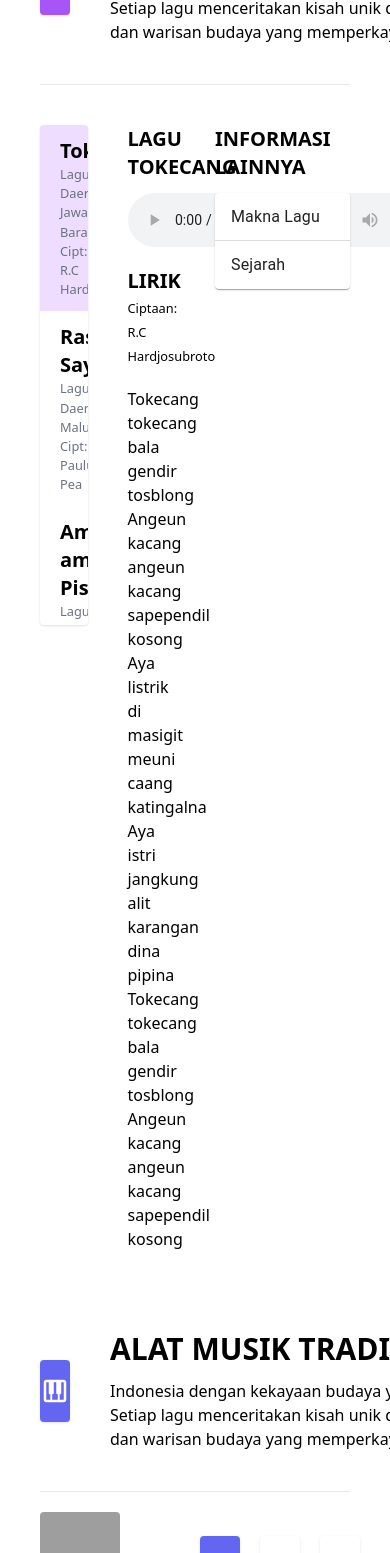
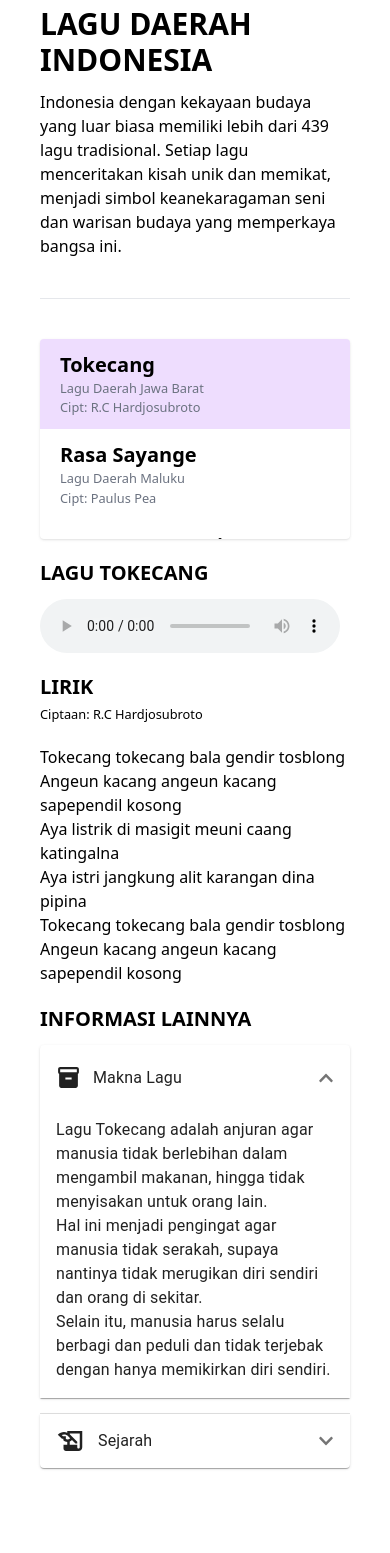
Before and after one commit to ilhamhafidz404/TECHCOMFEST_ALOPE-WarisanNusantara, a React (Create React App) app: page / in a window 390 px wide. Shown: the part 1750-3303 px from the top of the page. Built offline with nearby package versions, Linux system fonts and the light colour scheme; grey boxes are pictures that could not be loaded.

Commit message:
Melengkapi section lagu daerah

```diff
--- a/src/App.tsx
+++ b/src/App.tsx
@@ -1,6 +1,6 @@
 import React, { useState, useRef } from "react";
 import { BrowserRouter as Router, Routes, Route, Link } from "react-router-dom";
-import { FaBeer, FaHome, FaPause, FaPlay } from "react-icons/fa";
+import { FaBeer, FaChevronDown, FaHome, FaPause, FaPlay } from "react-icons/fa";
 import Button from "@mui/material/Button";
 import Accordion from "@mui/material/Accordion";
 import AccordionSummary from "@mui/material/AccordionSummary";
@@ -16,7 +16,11 @@ import ChevronLeftIcon from "./components/icons/chevronLeftIcon.jsx";
 import { GiMusicalScore } from "react-icons/gi";
 import { FaBowlFood } from "react-icons/fa6";
 import { GiHeartInside } from "react-icons/gi";
-import { MdOutlinePiano } from "react-icons/md";
+import {
+  MdInventory,
+  MdOutlineHistoryEdu,
+  MdOutlinePiano,
+} from "react-icons/md";
 import { FaLanguage } from "react-icons/fa";
 
 // pages
@@ -104,7 +108,8 @@ const songs = [
     creator: "R.C Hardjosubroto",
     song: "tokecang.mp3",
     history:
-      "Lagu Tokecang merupakan salah satu lagu tradisional dari Sunda, Jawa Barat, Indonesia. Meskipun tidak ada catatan yang pasti tentang sejarah lagu ini, lagu tradisional seperti Tokecang umumnya diwariskan secara lisan dari generasi ke generasi. Oleh karena itu, seringkali sulit untuk menentukan asal usul atau pencipta yang tepat untuk lagu-lagu tradisional seperti ini. Lagu Tokecang biasanya dinyanyikan dalam bahasa Sunda, dan liriknya menggambarkan suasana yang riang dan ceria. Lagu ini sering diiringi oleh tarian tradisional atau disertai dengan alat musik tradisional Sunda seperti angklung. Lagu-lagu tradisional seperti Tokecang merupakan bagian penting dari warisan budaya Indonesia. Mereka mencerminkan kekayaan budaya dan keindahan tradisi yang telah dijaga dan dilestarikan oleh masyarakat setempat selama bertahun-tahun. Meskipun mungkin sulit untuk menelusuri sejarah tepatnya, keberadaan lagu-lagu seperti Tokecang memainkan peran penting dalam memperkaya warisan budaya Indonesia.",
+      "Lagu Tokecang merupakan salah satu lagu tradisional dari Sunda, Jawa Barat, Indonesia. Meskipun tidak ada catatan yang pasti tentang sejarah lagu ini, lagu tradisional seperti Tokecang umumnya diwariskan secara lisan dari generasi ke generasi. Oleh karena itu, seringkali sulit untuk menentukan asal usul atau pencipta yang tepat untuk lagu-lagu tradisional seperti ini.<br /><br /> Lagu Tokecang biasanya dinyanyikan dalam bahasa Sunda, dan liriknya menggambarkan suasana yang riang dan ceria. Lagu ini sering diiringi oleh tarian tradisional atau disertai dengan alat musik tradisional Sunda seperti angklung. Meskipun mungkin sulit untuk menelusuri sejarah tepatnya, keberadaan lagu-lagu seperti Tokecang memainkan peran penting dalam memperkaya warisan budaya Indonesia.",
+    mean: "Lagu Tokecang adalah anjuran agar manusia tidak berlebihan dalam mengambil makanan, hingga tidak menyisakan untuk orang lain. <br/> Hal ini menjadi pengingat agar manusia tidak serakah, supaya nantinya tidak merugikan diri sendiri dan orang di sekitar.<br/> Selain itu, manusia harus selalu berbagi dan peduli dan tidak terjebak dengan hanya memikirkan diri sendiri.",
   },
   {
     name: "Rasa Sayange",
@@ -114,7 +119,8 @@ const songs = [
     creator: "Paulus Pea",
     song: "rasaSayange.mp3",
     history:
-      "Lagu Tokecang merupakan salah satu lagu tradisional dari Sunda, Jawa Barat, Indonesia. Meskipun tidak ada catatan yang pasti tentang sejarah lagu ini, lagu tradisional seperti Tokecang umumnya diwariskan secara lisan dari generasi ke generasi. Oleh karena itu, seringkali sulit untuk menentukan asal usul atau pencipta yang tepat untuk lagu-lagu tradisional seperti ini. Lagu Tokecang biasanya dinyanyikan dalam bahasa Sunda, dan liriknya menggambarkan suasana yang riang dan ceria. Lagu ini sering diiringi oleh tarian tradisional atau disertai dengan alat musik tradisional Sunda seperti angklung. Lagu-lagu tradisional seperti Tokecang merupakan bagian penting dari warisan budaya Indonesia. Mereka mencerminkan kekayaan budaya dan keindahan tradisi yang telah dijaga dan dilestarikan oleh masyarakat setempat selama bertahun-tahun. Meskipun mungkin sulit untuk menelusuri sejarah tepatnya, keberadaan lagu-lagu seperti Tokecang memainkan peran penting dalam memperkaya warisan budaya Indonesia.",
+      "Lagu ini seringkali dinyanyikan oleh anak-anak sebagai tanda suka cita. Lagu ini biasa juga dinyanyikan dalam suatu acara atau saat menyambut tamu.<br/><br/> Alkisah, lagu ini diciptakan oleh Paulus Pea. Paulus Pea sendiri adalah seorang putra daerah asli Indonesia. Pada awalnya, dia menciptakan lagu ini sebagai iringan saat sedang mengajar di dalam kelas, kemudian dia meminta para guru lainnya untuk menyanyikan lagu tersebut saat di depan kelas. Dari situlah lagu ini mulai diperdengarkan dari telinga ke telinga dan menjadi lagu daerah yang sampai saat ini masih lestari dan sering didengar. <br/><br/> Menurut Museum Nusantara, lagu Rasa Sayange pertama kali direkam di studio di daerah Solo pada 1962 menggunakan piringan hitam. Lagu itu direkam sebagai bagian dari souvenir Asian Games ke-4. Menariknya, hasil rekaman pertama itu masih tersimpan dengan rapi di Perum PNRI Cabang Surakarta hingga sekarang. Ini juga yang menjadi bukti bahwa lagu Rasa Sayange asli Indonesia",
+    mean: "‘Rasa Sayange’ merupakan lagu daerah Maluku yang tergolong dalam lagu anak-anak. Masyarakat Maluku secara turun-temurun menyanyikan lagu ini sebagai ungkapan kasih sayang kepada lingkungan sosial mereka. <br /> Liriknya merupakan pantun atau sajak yang dinyanyikan secara bersahutan. Pantunnya bisa kamu bikin sendiri lho, Toppers. Sampai sekarang ada berbagai versi pantun ‘Rasa Sayange’, namun tetap sesuai maksud dan tujuan dari lagu tersebut.",
   },
   {
     name: "Ampar-ampar Pisang",
@@ -124,7 +130,8 @@ const songs = [
     creator: "Paulus Pea AC",
     song: "amparAmparPisang.mp3",
     history:
-      "Lagu Tokecang merupakan salah satu lagu tradisional dari Sunda, Jawa Barat, Indonesia. Meskipun tidak ada catatan yang pasti tentang sejarah lagu ini, lagu tradisional seperti Tokecang umumnya diwariskan secara lisan dari generasi ke generasi. Oleh karena itu, seringkali sulit untuk menentukan asal usul atau pencipta yang tepat untuk lagu-lagu tradisional seperti ini. Lagu Tokecang biasanya dinyanyikan dalam bahasa Sunda, dan liriknya menggambarkan suasana yang riang dan ceria. Lagu ini sering diiringi oleh tarian tradisional atau disertai dengan alat musik tradisional Sunda seperti angklung. Lagu-lagu tradisional seperti Tokecang merupakan bagian penting dari warisan budaya Indonesia. Mereka mencerminkan kekayaan budaya dan keindahan tradisi yang telah dijaga dan dilestarikan oleh masyarakat setempat selama bertahun-tahun. Meskipun mungkin sulit untuk menelusuri sejarah tepatnya, keberadaan lagu-lagu seperti Tokecang memainkan peran penting dalam memperkaya warisan budaya Indonesia.",
+      "Lagu ampar ampar pisang ini pada awalnya dinyanyikan secara iseng saat masyarakat Kalimantan Selatan membuat sebuah kue/makanan yang terbuat dari pisang. Makanan ini bernama rimpi. <br /><br /> Cara membuat makanan rimpi ini adalah dengan cara pisang di diampar (disusun) kemudian dibiarkan hingga hampir matang mendekati busuk. setelah itu pisang dijemur diampar(disusun) di bawah sinar matahari sampai kira kira pisang mengeras dan mengeluarkan bau manis yang sangat khas.  Isi dari lagu ampar-ampar pisang menceritakan tentang pisang yang diampar dan dikerubuti binatang kecil kecil bisa terbang yang senang dgn aroma pisang. Binatang ini dikenal masyarakat Kalimantan dengan nama bari bari. <br /><br /> Pada akhir lagu di ceritakan tentang binatang yang ditakuti anak kecil zaman dulu (lihat kata “dikitip bidawang”) yang artinya digigit biawak. Konon, kata dikitip bidawang itu digunakan untuk menakuti anak anak yang suka mencuri pisang/kue rimpi yang masih dalam proses penjemuran.",
+    mean: "‘Ampar-ampar Pisang’ terkenal sebagai lagu bermain anak-anak di masyarakat sekarang. Di sisi cerita, lagu berbahasa Banjar ini menceritakan tentang pisang yang diolah dengan cara dijemur kemudian menjadi makanan khas. <br /><br /> Selain itu, lagu ‘Ampar-ampar Pisang’ mencerminkan kebiasaan masyarakat Kalimantan Selatan yang suka menyusun buah pisang yang mulai masak. Jika sudah masak dan tinggal sebiji, anak-anak akan makan pisang tersebut seperti api memakan batang kayu.",
   },
   {
     name: "Bungong Jumpa",
@@ -134,7 +141,8 @@ const songs = [
     creator: "Ibrahim Abduh",
     song: "bungongJumpa.mp3",
     history:
-      "Lagu Tokecang merupakan salah satu lagu tradisional dari Sunda, Jawa Barat, Indonesia. Meskipun tidak ada catatan yang pasti tentang sejarah lagu ini, lagu tradisional seperti Tokecang umumnya diwariskan secara lisan dari generasi ke generasi. Oleh karena itu, seringkali sulit untuk menentukan asal usul atau pencipta yang tepat untuk lagu-lagu tradisional seperti ini. Lagu Tokecang biasanya dinyanyikan dalam bahasa Sunda, dan liriknya menggambarkan suasana yang riang dan ceria. Lagu ini sering diiringi oleh tarian tradisional atau disertai dengan alat musik tradisional Sunda seperti angklung. Lagu-lagu tradisional seperti Tokecang merupakan bagian penting dari warisan budaya Indonesia. Mereka mencerminkan kekayaan budaya dan keindahan tradisi yang telah dijaga dan dilestarikan oleh masyarakat setempat selama bertahun-tahun. Meskipun mungkin sulit untuk menelusuri sejarah tepatnya, keberadaan lagu-lagu seperti Tokecang memainkan peran penting dalam memperkaya warisan budaya Indonesia.",
+      "Bungong Jeumpa pada awalnya hanya lagu daerah yang diciptakan oleh Ibrahim Abduh. <br /><br /> Lagu Bungong Jeumpa bermula dari Kerajaan Jeumpa yang berdiri pada abad ke-7 M. Selain bisa dinyanyikan, lagu ini pun mempunyai gerakan-gerakan tarian. <br /><br /> Tarian Bungong Jeumpa seringkali ditampilkan dalam acara kerajaan di istana. Konon, para raja menyukai tarian ini karena dianggap membawa rezeki dan keuntungan bagi kerajaannya. <br /><br /> Hingga saat ini, tarian Bungong Jeumpa masih dilestarikan warga Aceh setempat sebagai warisan budaya dari leluhurnya di zaman dahulu.",
+    mean: "Bungong Jeumpa memiliki arti bunga cempaka yang menjadi simbol bunga khas Aceh. Lagu ini juga mencerminkan masyarakat Aceh yang bersyukur telah diberi tanah yang subur dan indah. <br/><br/> Nyanyian ini biasanya dibarengi dengan tarian tradisional khas Aceh dengan nama yang sama. Formasi tarian Bungong Jeumpa dilakukan duduk dan berdiri dengan gerakan tangan yang serasi bersama penari lain.",
   },
   {
     name: "Gundul-gundul Pacul",
@@ -144,7 +152,8 @@ const songs = [
     creator: "Raden Cajetanus Hardjosoebroto",
     song: "gundulGundulPacul.mp3",
     history:
-      "Lagu Tokecang merupakan salah satu lagu tradisional dari Sunda, Jawa Barat, Indonesia. Meskipun tidak ada catatan yang pasti tentang sejarah lagu ini, lagu tradisional seperti Tokecang umumnya diwariskan secara lisan dari generasi ke generasi. Oleh karena itu, seringkali sulit untuk menentukan asal usul atau pencipta yang tepat untuk lagu-lagu tradisional seperti ini. Lagu Tokecang biasanya dinyanyikan dalam bahasa Sunda, dan liriknya menggambarkan suasana yang riang dan ceria. Lagu ini sering diiringi oleh tarian tradisional atau disertai dengan alat musik tradisional Sunda seperti angklung. Lagu-lagu tradisional seperti Tokecang merupakan bagian penting dari warisan budaya Indonesia. Mereka mencerminkan kekayaan budaya dan keindahan tradisi yang telah dijaga dan dilestarikan oleh masyarakat setempat selama bertahun-tahun. Meskipun mungkin sulit untuk menelusuri sejarah tepatnya, keberadaan lagu-lagu seperti Tokecang memainkan peran penting dalam memperkaya warisan budaya Indonesia.",
+      "Gundul-gundul Pacul ditulis Sunan Kalijaga bersama teman-temannya pada tahun 1.400. Meski liriknya terkesan jenaka, Sunan Kalijaga ternyata menyisipkan nasihat dan sindiran bagi penguasa. <br /><br /> Kepala adalah lambang kehormatan dan kemuliaan bagi seseorang. Sementara rambut diartikan sebagai mahkota dan lambang keindahan kepala. Maka dari itu, gundul atau kepala tanpa rambut memiliki arti kehormatan tanpa mahkota. Pacul sendiri adalah cangkul, alat petani yang terbuat dari lempeng besi segi empat. Pacul menjadi sebuah lambang bagi rakyat yang di zaman dulu didominasi para petani. <br /><br /> Gundul Pacul pun diartikan bahwa seorang pemimpin sesungguhnya bukan orang yang diberi mahkota tetapi mereka yang membawa pacul untuk mencangkul dan mengupayakan kesejahteraan bagi rakyatnya. <br /><br />",
+    mean: "Meskipun liriknya simpel, akan tetapi arti lirik tersebut memiliki pesan amanat yang dalam. Adapun artinya adalah banyak pemimpin yang lupa bahwa dia tengah memegang amanat yang berat. <br/><br/> Pemimpin tidak seharusnya untuk berlaku semena-mena dengan rakyat ketika menjabat. Melainkan mereka harus menghargai rakyatnya dan mendahulukan pernyataan mereka.",
   },
   {
     name: "Yamko Rambe Yamko",
@@ -154,7 +163,8 @@ const songs = [
     creator: "Dr. Yusuf Hartono",
     song: "yamkoRambeYamko.mp3",
     history:
-      "Lagu Tokecang merupakan salah satu lagu tradisional dari Sunda, Jawa Barat, Indonesia. Meskipun tidak ada catatan yang pasti tentang sejarah lagu ini, lagu tradisional seperti Tokecang umumnya diwariskan secara lisan dari generasi ke generasi. Oleh karena itu, seringkali sulit untuk menentukan asal usul atau pencipta yang tepat untuk lagu-lagu tradisional seperti ini. Lagu Tokecang biasanya dinyanyikan dalam bahasa Sunda, dan liriknya menggambarkan suasana yang riang dan ceria. Lagu ini sering diiringi oleh tarian tradisional atau disertai dengan alat musik tradisional Sunda seperti angklung. Lagu-lagu tradisional seperti Tokecang merupakan bagian penting dari warisan budaya Indonesia. Mereka mencerminkan kekayaan budaya dan keindahan tradisi yang telah dijaga dan dilestarikan oleh masyarakat setempat selama bertahun-tahun. Meskipun mungkin sulit untuk menelusuri sejarah tepatnya, keberadaan lagu-lagu seperti Tokecang memainkan peran penting dalam memperkaya warisan budaya Indonesia.",
+      "Lagu ini belum diketahui asal usul nya. tetapi jika dilihat dari ketukan dan musiknya lagu ini Papua, tetapi untuk lirik dari lagu ini belum diketahui berasal bahasa mana",
+    mean: "Meski memiliki irama yang bahagia dan energik, lagu “Yamko Rambe Yamko” menceritakan tentang daerah-daerah di Papua yang mengalami perang suku. Walaupun begitu, asal usul lagu ini masih diperdebatkan. <br/><br/> Beberapa orang asal Papua, Arie Kriting salah satunya, menyatakan bahwa lagu ini bukan berasal dari salah satu bahasa Papua. Namun, menurut musisi senior, Yan Petrus Tagai, “Yamko Rambe Yamko” berasal dari Lembah Grime, Kabupaten Jayapura, Provinsi Papua. <br/> Dia juga yang menyatakan jika “Yamko Rambe Yamko” adalah lagu pengiring permainan sakral bernama “Kasep”. Terlepas dari perdebatan di masyarakat, The Resonanz Children’s Choir pada tahun 2017 berhasil membawakan lagu ini dan memenangkan juara umum dalam kompetisi paduan suara di Roma.",
   },
   {
     name: "Sajojo",
@@ -163,8 +173,8 @@ const songs = [
     from: "Papua",
     creator: "David Rumagesan",
     song: "sajojo.mp3",
-    history:
-      "Lagu Tokecang merupakan salah satu lagu tradisional dari Sunda, Jawa Barat, Indonesia. Meskipun tidak ada catatan yang pasti tentang sejarah lagu ini, lagu tradisional seperti Tokecang umumnya diwariskan secara lisan dari generasi ke generasi. Oleh karena itu, seringkali sulit untuk menentukan asal usul atau pencipta yang tepat untuk lagu-lagu tradisional seperti ini. Lagu Tokecang biasanya dinyanyikan dalam bahasa Sunda, dan liriknya menggambarkan suasana yang riang dan ceria. Lagu ini sering diiringi oleh tarian tradisional atau disertai dengan alat musik tradisional Sunda seperti angklung. Lagu-lagu tradisional seperti Tokecang merupakan bagian penting dari warisan budaya Indonesia. Mereka mencerminkan kekayaan budaya dan keindahan tradisi yang telah dijaga dan dilestarikan oleh masyarakat setempat selama bertahun-tahun. Meskipun mungkin sulit untuk menelusuri sejarah tepatnya, keberadaan lagu-lagu seperti Tokecang memainkan peran penting dalam memperkaya warisan budaya Indonesia.",
+    history: "-",
+    mean: "“Sajojo” adalah salah satu lagu daerah populer yang berasal dari provinsi Papua. Ini adalah lagu yang berkisah mengenai seorang perempuan desa yang begitu cantik, ia dicintai oleh kedua orang tuanya dan banyak laki-laki yang mendambakannya. <br/><br/> Biasanya masyarakat Papua akan menyanyikan lagu ini sambil menari dengan penuh ceria. Gerakan tari ini cukup mudah, ada loncatan, kemudian bergerak ke depan, belakang, ke kiri, ke kanan, dengan ritme yang kompak dengan penari lainnya.",
   },
   {
     name: "Apuse",
@@ -174,7 +184,8 @@ const songs = [
     creator: "Tete Mandosir Sarumi",
     song: "apuse.mp3",
     history:
-      "Lagu Tokecang merupakan salah satu lagu tradisional dari Sunda, Jawa Barat, Indonesia. Meskipun tidak ada catatan yang pasti tentang sejarah lagu ini, lagu tradisional seperti Tokecang umumnya diwariskan secara lisan dari generasi ke generasi. Oleh karena itu, seringkali sulit untuk menentukan asal usul atau pencipta yang tepat untuk lagu-lagu tradisional seperti ini. Lagu Tokecang biasanya dinyanyikan dalam bahasa Sunda, dan liriknya menggambarkan suasana yang riang dan ceria. Lagu ini sering diiringi oleh tarian tradisional atau disertai dengan alat musik tradisional Sunda seperti angklung. Lagu-lagu tradisional seperti Tokecang merupakan bagian penting dari warisan budaya Indonesia. Mereka mencerminkan kekayaan budaya dan keindahan tradisi yang telah dijaga dan dilestarikan oleh masyarakat setempat selama bertahun-tahun. Meskipun mungkin sulit untuk menelusuri sejarah tepatnya, keberadaan lagu-lagu seperti Tokecang memainkan peran penting dalam memperkaya warisan budaya Indonesia.",
+      "Saat itu, Korinus yang sedang menjalani masa-masa awal karier sebagai guru, sangat ingin untuk membagikan semangat dalam menuntut ilmu setinggi mungkin kepada anak-anak yang mendiami kampung itu. <br /> <br/> Lagu itu sebenarnya mau mengajak anak-anak yang mau pergi sekolah ke Manokwari, atau anak-anak pada saat itu menyebutnya Doreri, supaya mereka pergi sekolah harus ingat orang tua.",
+    mean: "Apuse adalah lagu daerah asal Papua tentang seorang cucu yang hendak berpamitan kepada kakek dan neneknya karena dia akan merantau ke Teluk Doreri, Kabupaten Manokwari, Provinsi Papua Barat. <br /> Lirik 'apuse kokon dao yarabe soren doreri' menyatakan momen ketika pemuda tersebut berpamitan dengan kakek neneknya. 'Wuf lenso bani nema baki pase' memiliki arti pegang sapu tangan dan melambaikan tangan. <br /><br /> Hingga kemudian kakek dan neneknya menjawab 'Arafabye aswarakwar' yang artinya 'kasihan aku, selamat jalan cucuku'.",
   },
 ];
 
@@ -241,7 +252,8 @@ export default function App() {
     creator: "R.C Hardjosubroto",
     song: "tokecang.mp3",
     history:
-      "Lagu Tokecang merupakan salah satu lagu tradisional dari Sunda, Jawa Barat, Indonesia. Meskipun tidak ada catatan yang pasti tentang sejarah lagu ini, lagu tradisional seperti Tokecang umumnya diwariskan secara lisan dari generasi ke generasi. Oleh karena itu, seringkali sulit untuk menentukan asal usul atau pencipta yang tepat untuk lagu-lagu tradisional seperti ini. Lagu Tokecang biasanya dinyanyikan dalam bahasa Sunda, dan liriknya menggambarkan suasana yang riang dan ceria. Lagu ini sering diiringi oleh tarian tradisional atau disertai dengan alat musik tradisional Sunda seperti angklung. Lagu-lagu tradisional seperti Tokecang merupakan bagian penting dari warisan budaya Indonesia. Mereka mencerminkan kekayaan budaya dan keindahan tradisi yang telah dijaga dan dilestarikan oleh masyarakat setempat selama bertahun-tahun. Meskipun mungkin sulit untuk menelusuri sejarah tepatnya, keberadaan lagu-lagu seperti Tokecang memainkan peran penting dalam memperkaya warisan budaya Indonesia.",
+      "Lagu Tokecang merupakan salah satu lagu tradisional dari Sunda, Jawa Barat, Indonesia. Meskipun tidak ada catatan yang pasti tentang sejarah lagu ini, lagu tradisional seperti Tokecang umumnya diwariskan secara lisan dari generasi ke generasi. Oleh karena itu, seringkali sulit untuk menentukan asal usul atau pencipta yang tepat untuk lagu-lagu tradisional seperti ini.<br /><br /> Lagu Tokecang biasanya dinyanyikan dalam bahasa Sunda, dan liriknya menggambarkan suasana yang riang dan ceria. Lagu ini sering diiringi oleh tarian tradisional atau disertai dengan alat musik tradisional Sunda seperti angklung. Meskipun mungkin sulit untuk menelusuri sejarah tepatnya, keberadaan lagu-lagu seperti Tokecang memainkan peran penting dalam memperkaya warisan budaya Indonesia.",
+    mean: "Lagu Tokecang adalah anjuran agar manusia tidak berlebihan dalam mengambil makanan, hingga tidak menyisakan untuk orang lain. <br/> Hal ini menjadi pengingat agar manusia tidak serakah, supaya nantinya tidak merugikan diri sendiri dan orang di sekitar.<br/> Selain itu, manusia harus selalu berbagi dan peduli dan tidak terjebak dengan hanya memikirkan diri sendiri.",
   });
 
   const [selectedAlatMusik, setSelectedAlatMusik] = useState({
@@ -260,7 +272,7 @@ export default function App() {
     }, 500);
   };
 
-  const [expanded, setExpanded] = React.useState<string | false>(false);
+  const [expanded, setExpanded] = React.useState<string | false>("panel1");
 
   const handleChangeAccordionItem =
     (panel: string) => (event: React.SyntheticEvent, isExpanded: boolean) => {
@@ -561,16 +573,16 @@ export default function App() {
         </section>
         {/*  */}
         <section className="mt-20">
-          <div className="flex gap-10 items-center mb-10">
+          <div className="md:flex gap-10 items-center mb-10">
             <div className="shadow py-4 w-[100px] text-center rounded bg-purple-500 text-white">
               <GiMusicalScore className="mx-auto" size={30} />
             </div>
             <div className="flex justify-between">
               <div>
-                <h2 className="font-bold text-3xl mb-3">
+                <h2 className="font-bold text-3xl mb-3 md:mt-0 mt-5">
                   LAGU DAERAH INDONESIA
                 </h2>
-                <p className="w-[700px]">
+                <p className="xl:w-[700px] md:w-[500px] w-full">
                   Indonesia dengan kekayaan budaya yang luar biasa memiliki
                   lebih dari 439 lagu tradisional. Setiap lagu menceritakan
                   kisah unik dan memikat, menjadi simbol keanekaragaman seni dan
@@ -585,8 +597,8 @@ export default function App() {
             </div>
           </div>
           <hr />
-          <div className="grid grid-cols-4 gap-10 mt-10">
-            <div className="h-[500px] overflow-auto rounded shadow">
+          <div className="md:grid xl:grid-cols-4 md:grid-cols-2 gap-10 mt-10">
+            <div className="md:h-[500px] h-[200px] md:mb-0 mb-5 overflow-auto rounded shadow">
               {songs.map((song) => (
                 <div
                   className={
@@ -611,7 +623,7 @@ export default function App() {
                 </div>
               ))}
             </div>
-            <div>
+            <div className="md:mb-0 mb-5">
               <div className="mb-5">
                 <h5 className="font-semibold text-xl mb-3 uppercase">
                   LAGU {selectedSong.name}
@@ -689,17 +701,22 @@ export default function App() {
                 onChange={handleChangeAccordionItem("panel1")}
               >
                 <AccordionSummary
-                  // expandIcon={<ExpandMoreIcon />}
+                  expandIcon={<FaChevronDown />}
                   aria-controls="panel1a-content"
                   id="panel1a-header"
                 >
-                  <Typography>Makna Lagu</Typography>
+                  <Typography>
+                    <div className="flex items-center gap-3">
+                      <MdInventory size={25} />
+                      <p>Makna Lagu</p>
+                    </div>
+                  </Typography>
                 </AccordionSummary>
                 <AccordionDetails>
                   <Typography>
-                    Lorem ipsum dolor sit amet, consectetur adipiscing elit.
-                    Suspendisse malesuada lacus ex, sit amet blandit leo
-                    lobortis eget.
+                    <p
+                      dangerouslySetInnerHTML={{ __html: selectedSong.mean }}
+                    ></p>
                   </Typography>
                 </AccordionDetails>
               </Accordion>
@@ -708,14 +725,23 @@ export default function App() {
                 onChange={handleChangeAccordionItem("panel2")}
               >
                 <AccordionSummary
-                  // expandIcon={<ExpandMoreIcon />}
+                  expandIcon={<FaChevronDown />}
                   aria-controls="panel2a-content"
                   id="panel2a-header"
                 >
-                  <Typography>Sejarah</Typography>
+                  <Typography>
+                    <div className="flex items-center gap-3">
+                      <MdOutlineHistoryEdu size={30} />
+                      <p>Sejarah</p>
+                    </div>
+                  </Typography>
                 </AccordionSummary>
                 <AccordionDetails>
-                  <Typography>{selectedSong.history}</Typography>
+                  <Typography>
+                    <p
+                      dangerouslySetInnerHTML={{ __html: selectedSong.history }}
+                    ></p>
+                  </Typography>
                 </AccordionDetails>
               </Accordion>
             </div>
```
